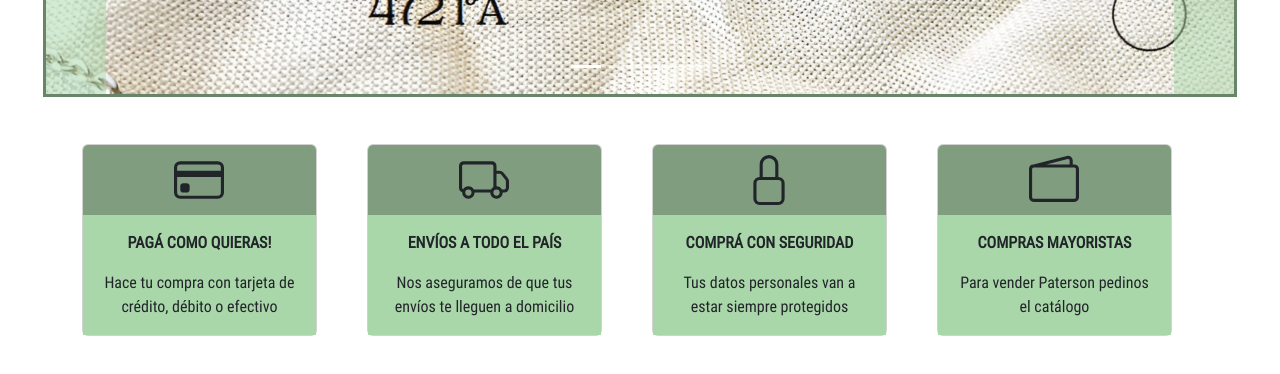
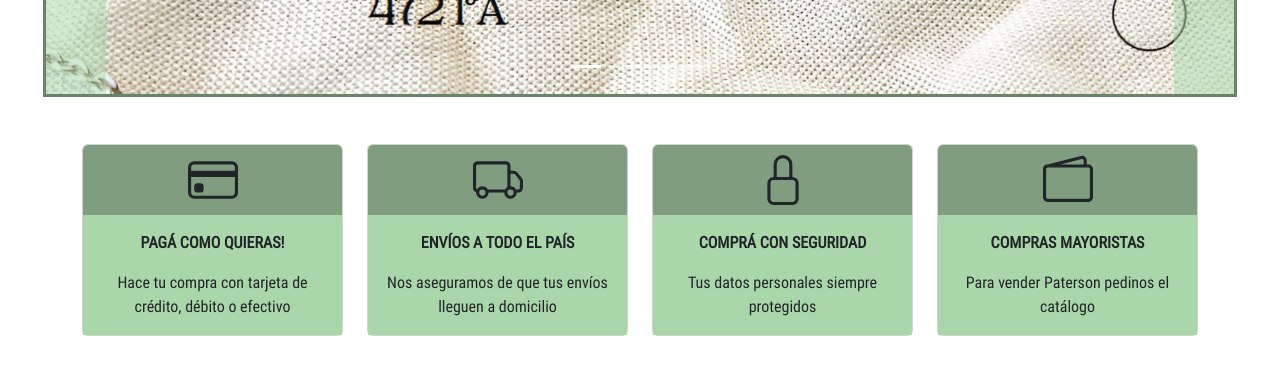
Before and after one commit to abrildelgado/paterson-proyecto-coder, a plain HTML site: page index.html in a window 1280 px wide. Shown: the part 1169-1543 px from the top of the page. Drawn offline with nearby package versions, Linux system fonts and the light colour scheme.

Commit message:
tamaño cards

```diff
--- a/index.html
+++ b/index.html
@@ -134,7 +134,7 @@
   <section class="container cardMargin cardPadding">
     <div class="cardPadding row">
       <div class="col-6 col-sm-6 col-md-6 col-lg-3 col-xl-3 col-xxl-3">
-        <div class="card cardPadding" style="width: 90%;">
+        <div class="card cardPadding" style="auto">
           <div class="card-img-top d-flex justify-content-center cardColor">
             <svg xmlns="http://www.w3.org/2000/svg" fill="currentColor" class="bi bi-credit-card cardSize"
               viewBox="0 0 16 16">
@@ -150,7 +150,7 @@
         </div>
       </div>
       <div class="col-6 col-sm-6 col-md-6 col-lg-3 col-xl-3 col-xxl-3">
-        <div class="card cardPadding" style="width: 90%;">
+        <div class="card cardPadding" style="auto">
           <div class="card-img-top d-flex justify-content-center cardColor">
             <svg xmlns="http://www.w3.org/2000/svg" width="16" height="16" fill="currentColor"
               class="bi bi-truck cardSize" viewBox="0 0 16 16">
@@ -160,12 +160,12 @@
           </div>
           <div class="card-body cardColorDos">
             <p class="card-text resaltado textoMedio">ENVÍOS A TODO EL PAÍS</p>
-            <p class="card-text textoMedio">Nos aseguramos de que tus envíos te lleguen a domicilio</p>
+            <p class="card-text textoMedio">Nos aseguramos de que tus envíos lleguen a domicilio</p>
           </div>
         </div>
       </div>
       <div class="col-6 col-sm-6 col-md-6 col-lg-3 col-xl-3 col-xxl-3">
-        <div class="card cardPadding" style="width: 90%;">
+        <div class="card cardPadding" style="auto">
           <div class="card-img-top d-flex justify-content-center cardColor">
             <svg xmlns="http://www.w3.org/2000/svg" width="16" height="16" fill="currentColor"
               class="bi bi-lock cardSize" viewBox="0 0 16 16">
@@ -175,12 +175,12 @@
           </div>
           <div class="card-body cardColorDos">
             <p class="card-text resaltado textoMedio">COMPRÁ CON SEGURIDAD</p>
-            <p class="card-text textoMedio">Tus datos personales van a estar siempre protegidos</p>
+            <p class="card-text textoMedio">Tus datos personales siempre protegidos</p>
           </div>
         </div>
       </div>
       <div class="col-6 col-sm-6 col-md-6 col-lg-3 col-xl-3 col-xxl-3">
-        <div class="card cardPadding" style="width: 90%;">
+        <div class="card cardPadding" style="auto">
           <div class="card-img-top d-flex justify-content-center cardColor">
             <svg xmlns="http://www.w3.org/2000/svg" width="16" height="16" fill="currentColor"
               class="bi bi-wallet2 cardSize" viewBox="0 0 16 16">
```
